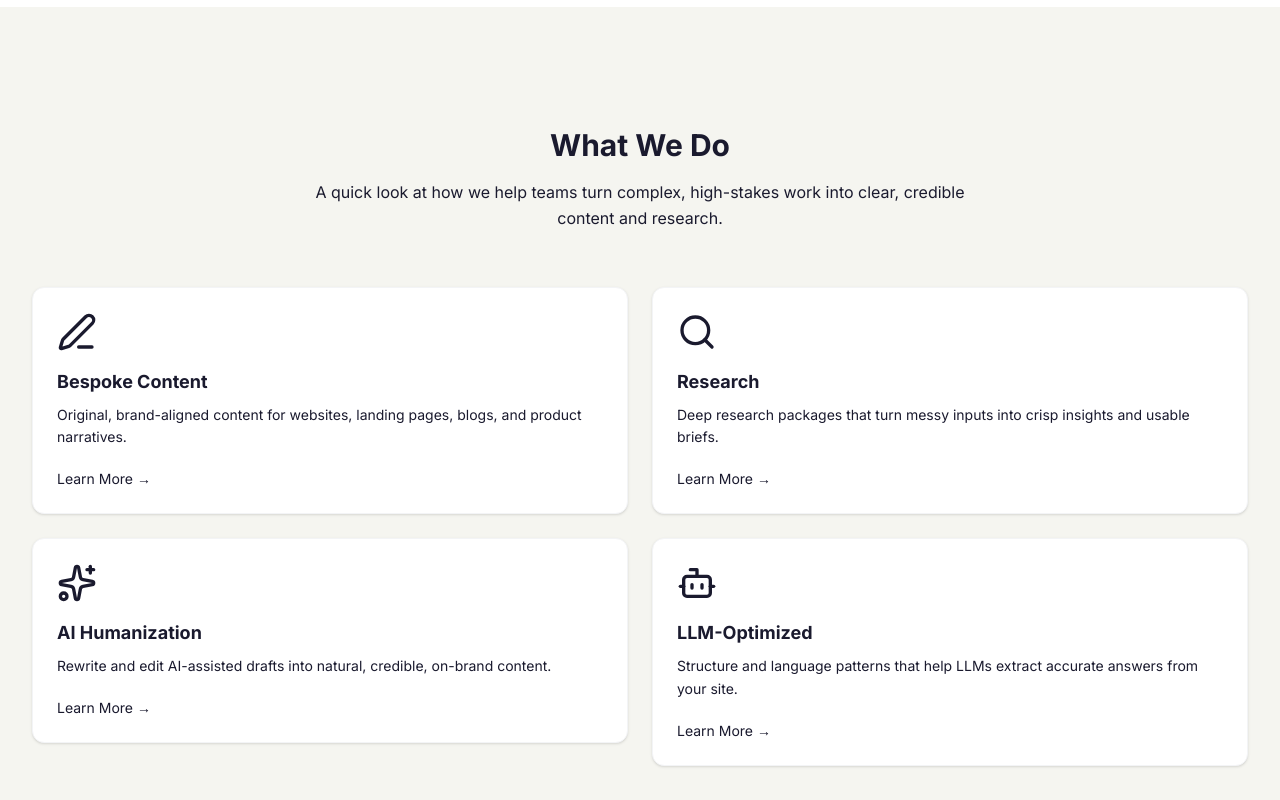
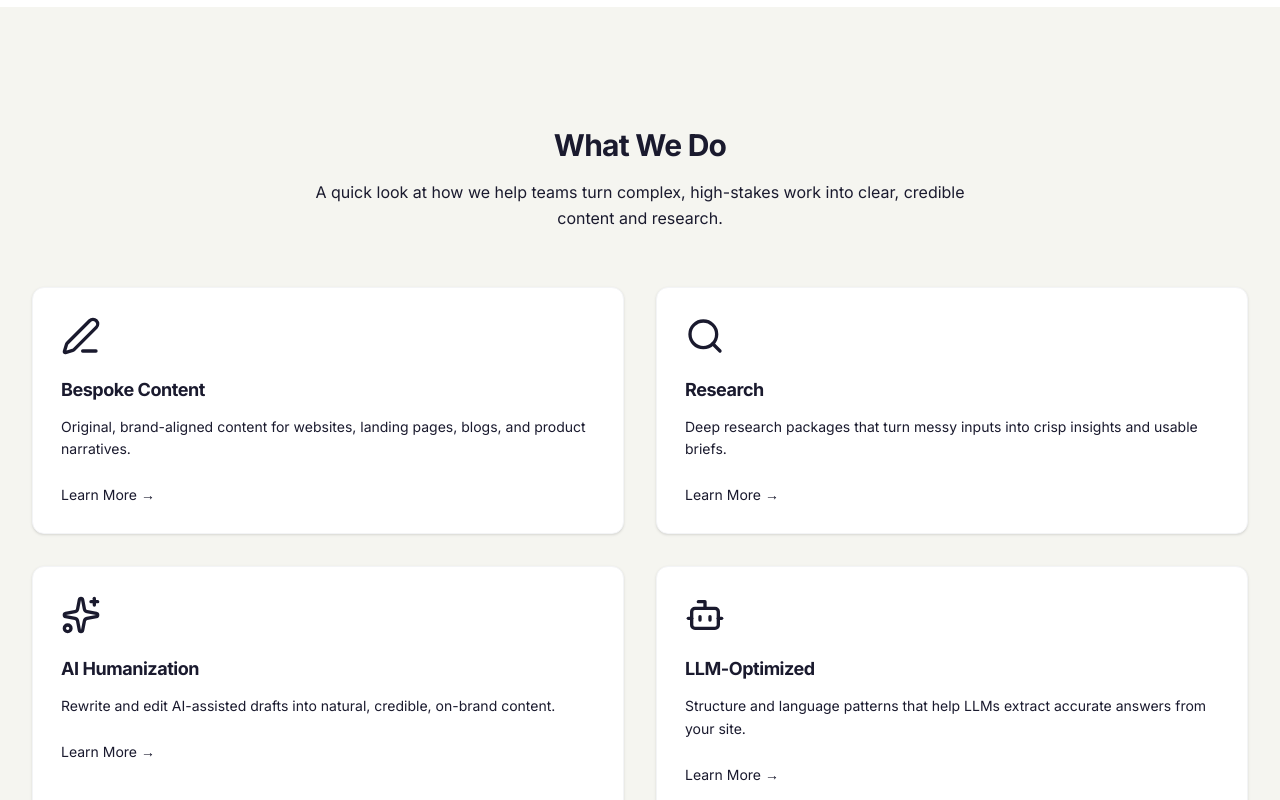
Before and after one commit to jasnez/virtuall-np, a Next.js app: page / in a window 1280 px wide. Shown: the part 1500-2300 px from the top of the page. Built offline with nearby package versions, Linux system fonts and the light colour scheme; no server answers.

Commit message:
ServicesPreview refinement: grid alignment, card hover, spacing, CTA separation, focus states
Made-with: Cursor

```diff
--- a/src/components/sections/ServicesPreview.tsx
+++ b/src/components/sections/ServicesPreview.tsx
@@ -24,7 +24,7 @@ export function ServicesPreview({
     <AnimateIn delay={0} disableAnimation={disableAnimation}>
       <SectionWrapper bgColor="alt" padding="lg">
         <div className="text-center max-w-2xl mx-auto">
-          <h2 className="text-3xl font-semibold text-text-main">
+          <h2 className="text-3xl font-semibold text-text-main tracking-tight">
             What We Do
           </h2>
           <p className="mt-4 text-text-light leading-relaxed">
@@ -35,7 +35,7 @@ export function ServicesPreview({
 
         <div
           data-testid="services-grid"
-          className="mt-14 grid grid-cols-1 md:grid-cols-2 gap-6"
+          className="mt-12 sm:mt-14 grid grid-cols-1 md:grid-cols-2 gap-6 md:gap-8 items-stretch"
         >
           <StaggerChildren
             className="contents"
@@ -50,20 +50,20 @@ export function ServicesPreview({
                   key={svc.id}
                   data-testid="service-card"
                   href={`/services#${svc.slug}`}
-                  className="group rounded-xl bg-white border border-gray-100 shadow-sm hover:shadow-md hover:border-gray-200/80 transition-all duration-200 p-6 flex flex-col"
+                  className="group rounded-xl bg-white border border-gray-100 shadow-sm hover:shadow-md hover:border-gray-200/80 hover:bg-gray-50/40 transition-all duration-200 p-6 sm:p-7 flex flex-col h-full focus:outline-none focus-visible:ring-2 focus-visible:ring-accent focus-visible:ring-offset-2"
                 >
                   <Icon
-                    className="w-10 h-10 text-accent mb-4 shrink-0"
+                    className="w-10 h-10 text-accent mb-5 shrink-0"
                     aria-hidden="true"
                     focusable="false"
                   />
-                  <h3 className="text-lg font-semibold text-text-main">
+                  <h3 className="text-lg font-semibold text-text-main tracking-tight">
                     {svc.title}
                   </h3>
-                  <p className="mt-2 text-sm text-text-light leading-relaxed">
+                  <p className="mt-3 text-sm text-text-light leading-relaxed">
                     {svc.shortDescription}
                   </p>
-                  <span className="mt-5 inline-flex items-center text-accent group-hover:text-accent-dark font-medium text-sm transition-colors duration-200">
+                  <span className="mt-6 inline-flex items-center text-accent group-hover:text-accent-dark font-medium text-sm transition-colors duration-200">
                     Learn More →
                   </span>
                 </a>
```
